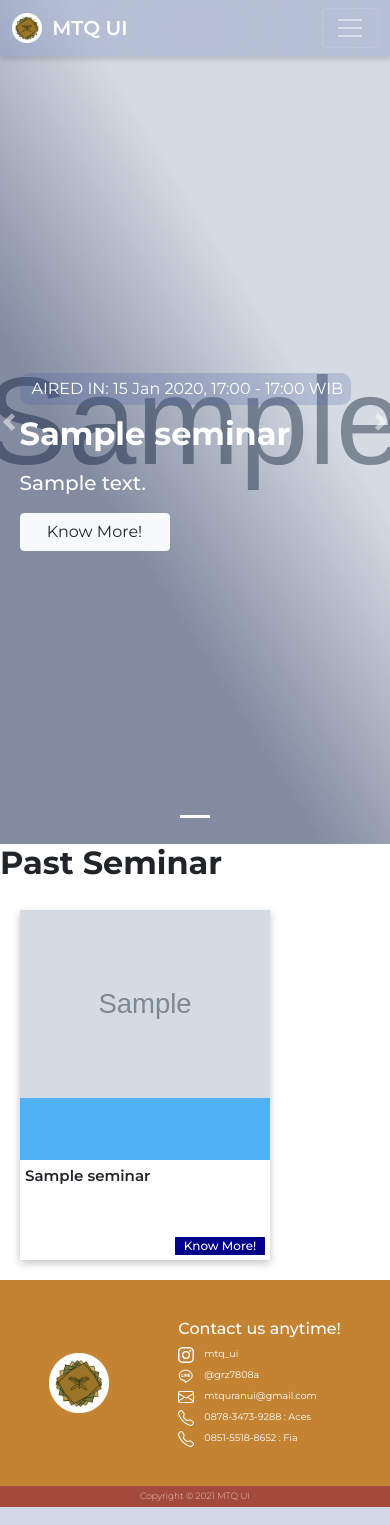
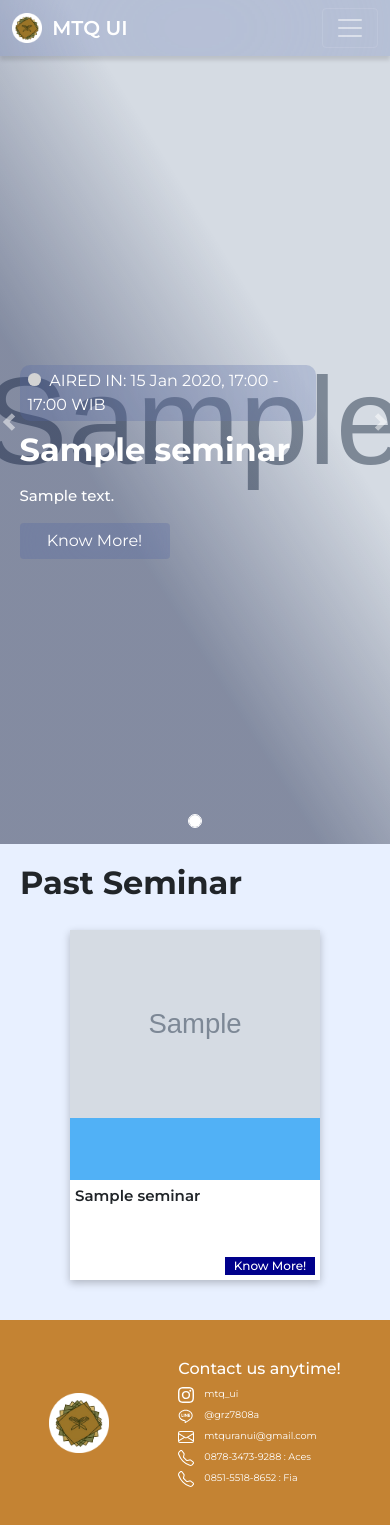
Before and after one commit to irfancen/mtqui, a Django app: page /seminar/ in a window 390 px wide. Shown: the top 1525 px of the page. Run offline with Django 3.2, Linux system fonts and the light colour scheme; tables that the repository leaves empty hold one stand-in row (values such as "Sample post"); grey boxes marked "Sample" are stand-in pictures.

Commit message:
Cleaning aws

```diff
--- a/static/css/seminar.css
+++ b/static/css/seminar.css
@@ -3,15 +3,6 @@
 html {
     scroll-behavior: smooth;
 }
-
-/** {*/
-/*    padding: 0;*/
-/*    margin: 0;*/
-/*    box-sizing: border-box;*/
-/*    font-family: 'Poppins', sans-serif;*/
-/*    color: black;*/
-/*}*/
-
 
 body {
     font-family: 'Montserrat', sans-serif;
@@ -28,10 +19,6 @@ svg {
     margin: 0px 5px 0px 5px;
 }
 
-/*.know_more {*/
-/*    width: 90px;*/
-/*    display: flex;*/
-/*}*/
 
 .know_more {
     display: flex;
@@ -95,6 +82,78 @@ svg {
     max-height: 100%;
 }
 
+.ff-section h3 {
+    font-weight: 700;
+}
+
+#know_more_car {
+    background-color: rgba(61, 84, 166, 0.2);
+    background-blend-mode: multiply;
+    backdrop-filter: blur(50px);
+    color: white;
+    border-style: none;
+
+}
+
+.carousel-indicators li {
+    width: 0.75em;
+    height: 0.75em;
+    border-radius: 100%;
+    background-color: transparent;
+    border: 0.1em solid white;
+}
+
+.carousel-indicators li.active {
+    background-color: white;
+}
+
+.list-group-item {
+    border: 1px solid #3D54A6;
+    padding-left: 0px;
+    padding-right: 0px;
+}
+
+.list-group-item h4 {
+    font-weight: 650;
+}
+
+li {
+    list-style-type: disc;
+}
+
+li::marker {
+  color: black;
+}
+
+.dot {
+    height: 13px;
+    width: 13.5px;
+    background-color: #FF4F4F;
+    border-radius: 100%;
+    display: inline-block;
+}
+
+.dot2 {
+    height: 13px;
+    width: 13.5px;
+    background-color: lightgray;
+    border-radius: 100%;
+    display: inline-block;
+}
+
+.upcoming_container {
+    padding: 50px;
+}
+
+.past_seminar {
+    padding: 50px;
+    background-color: #e8f0ff;
+}
+
+.kenta-head-content h2 {
+    word-break: break-word;
+}
+
 @media screen and (max-width: 1024px) {
 
     .about {
@@ -105,5 +164,36 @@ svg {
         padding: 20px !important;
     }
 
+    .upcoming_container {
+        padding: 20px;
+    }
+
+    .past_seminar {
+        padding: 20px;
+    }
+
+    .card_container {
+        justify-content: center;
+        align-items: center;
+    }
+
+    #tema {
+        font-size: 1rem;
+    }
 
 }
+
+@media screen and (max-width: 500px) {
+
+    .kenta-blurlable {
+        width: auto;
+    }
+
+    #tema {
+        font-size: 15px;
+    }
+
+    .max_content_behavior {
+        width: max-content;
+    }
+}
--- /dev/null
+++ b/static/js/seminar.js
@@ -0,0 +1,25 @@
+$(window).scroll(function () {
+
+    // Copas StackOverflow
+    var headbtm = $('.carousel').height();
+
+    // we round here to reduce a little workload
+    stop = Math.round($(window).scrollTop());
+    if (stop > headbtm) {
+        $('nav')
+            .addClass('navbar-light')
+            .removeClass('navbar-dark')
+            .css({
+                "background-color": "white",
+                "color" : "#2F2F2F"
+            });
+    } else {
+        $('nav')
+            .addClass('navbar-dark')
+            .removeClass('navbar-light')
+            .css({
+                "background-color": "rgba(61, 84, 166, 0.2)",
+                "color" : "white"
+            });
+    }
+});
```
Also changed, not shown: static/css/gallery.css (added, +101 -0 lines), static/css/lomba.css (+40 -10 lines), static/js/gallery.js (added, +17 -0 lines), static/js/lomba.js (added, +25 -0 lines), static/img/Rectangle 9.png, static/img/baal.jpg (deleted).
